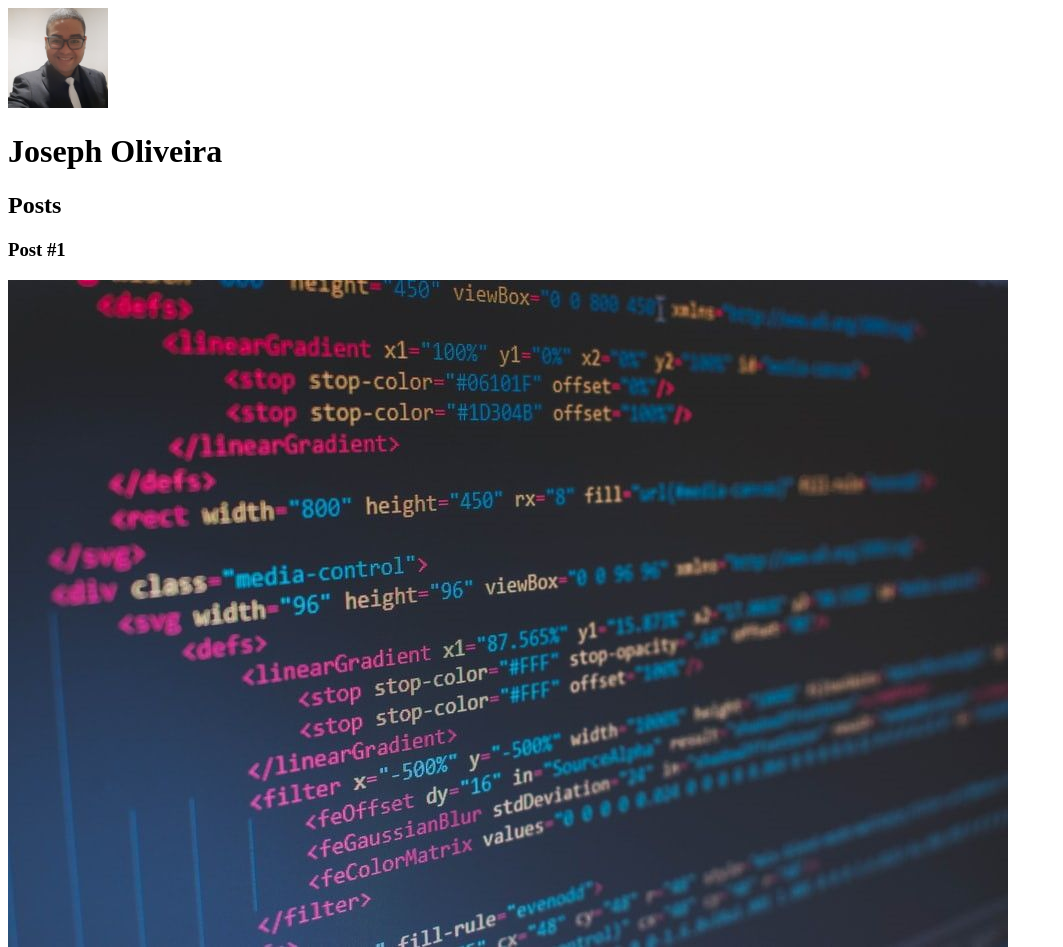
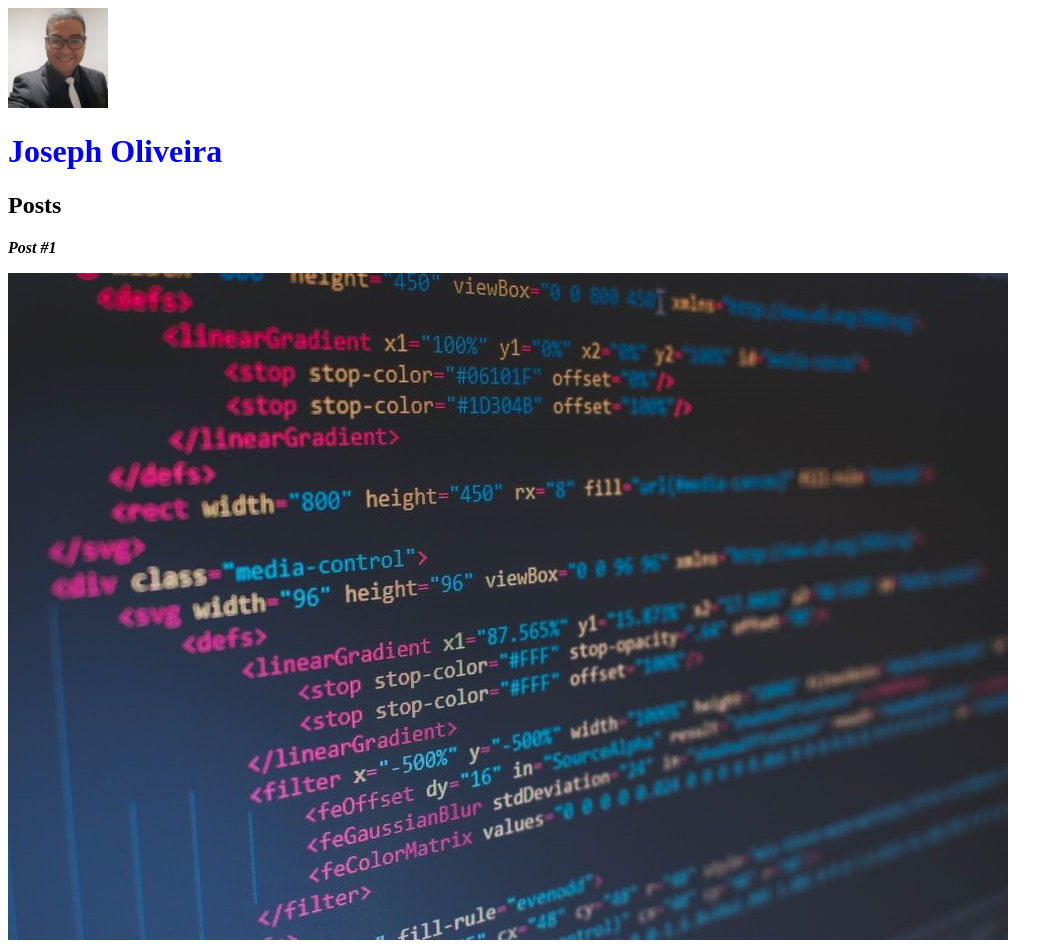
Before and after one commit to jojox6/DIO-Projetos, a plain HTML site: page Eduzz Fullstack Developer/Introdução a criação de websites com HTML5 e CSS3/index.html in a window 1280 px wide. Shown: the top 947 px of the page, without its empty margins (0-1063 px from the left). Drawn offline with Linux system fonts and the light colour scheme.

Commit message:
adicionando CSS3

```diff
--- a/Eduzz Fullstack Developer/Introdução a criação de websites com HTML5 e CSS3/index.html
+++ b/Eduzz Fullstack Developer/Introdução a criação de websites com HTML5 e CSS3/index.html
@@ -3,19 +3,20 @@
 <head>
     <meta charset="UTF-8">
     <title>Joseph Oliveira</title>
+    <link rel="stylesheet" href="style.css">
 </head>
 <body>
     <header>
         <img src="Joseph.jpg" alt="Ilustração do meu rosto" width="100" height="100">
-        <h1>Joseph Oliveira</h1>
+        <h1 id="title">Joseph Oliveira</h1>
     </header>
     <section>
         <header>
-            <h2>Posts</h2>
+            <h2 class="subtitle">Posts</h2>
         </header>
         <article>
             <header>
-                <h3>Post #1</h3>
+                <h3 class="post_title">Post #1</h3>
                 <img src="htmlcode.jpg" alt="Código HTML">
             </header>
             <p>
--- /dev/null
+++ b/Eduzz Fullstack Developer/Introdução a criação de websites com HTML5 e CSS3/style.css
@@ -0,0 +1,8 @@
+#title, subtitle, post_title {
+    color:blue;
+}
+
+.post_title{
+    font-size: 16px;
+    font-style: italic;
+}
```
